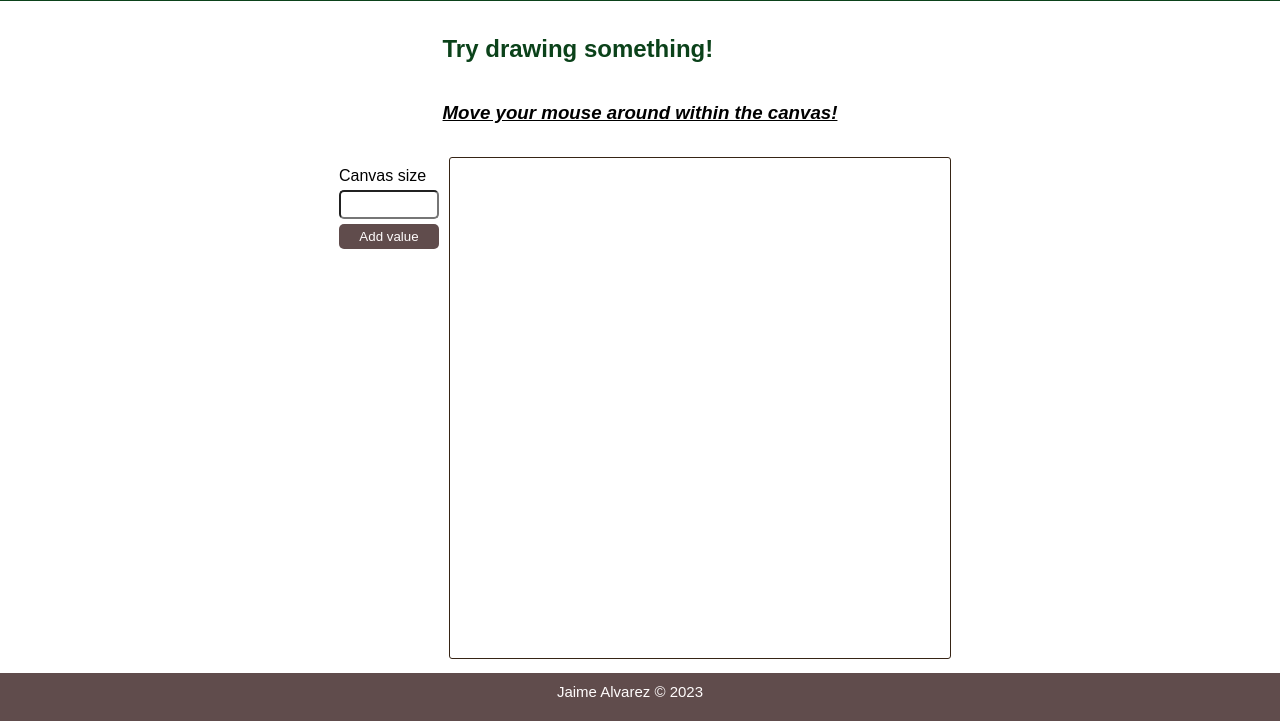
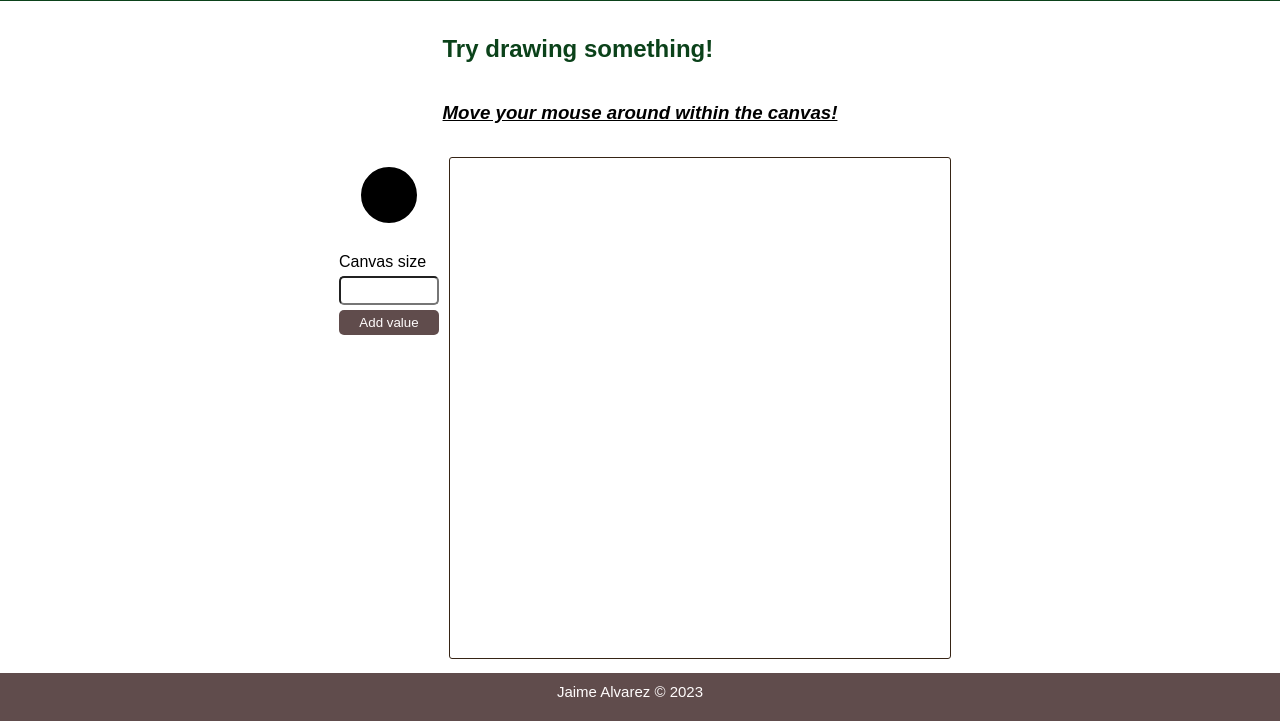
Before and after one commit to Jaime-alv/psychedelicPotato, a website: page index.html in a window 1280 px wide. Shown: the part 79-800 px from the top of the page. Drawn offline with Linux system fonts and the light colour scheme.

Commit message:
Add user feedback with current colour
Display which colour is going to be used as background colour when
hovering the mouse.

```diff
--- a/index.html
+++ b/index.html
@@ -25,6 +25,9 @@
             </div>
             <div class="grid-container">
                 <aside class="information">
+                    <div class="current-colour">
+
+                    </div>
                     <form class="user-input">
                         <label for="submit-text">Canvas size</label>
                         <input type="text" class="submit-text">
--- a/src/javascript/index.js
+++ b/src/javascript/index.js
@@ -1,18 +1,19 @@
 const gridContainer = document.querySelector(".grid-canvas");
 const CANVAS_SIZE = 500;
-function createGridItem(gridSize) {
+const DEFAULT_BACKGROUND_COLOUR = "black";
+function createGridItem(gridSize, backgroundColor = DEFAULT_BACKGROUND_COLOUR) {
     console.log(gridSize);
     let gridItemSize = `${gridSize}px`;
     let gridItem = document.createElement("div");
     gridItem.classList.add("grid");
     gridItem.setAttribute("style", `width: ${gridItemSize}; height: ${gridItemSize};`);
     gridItem.addEventListener("mouseenter", () => {
-        gridItem.style.backgroundColor = "black";
+        gridItem.style.backgroundColor = backgroundColor;
     });
     gridContainer.appendChild(gridItem);
 }
 function calculateGridItemSizePercentage(gridItems = 16) {
-    let pixels = (CANVAS_SIZE / gridItems);
+    let pixels = CANVAS_SIZE / gridItems;
     return pixels;
 }
 function setCanvasSize() {
@@ -27,6 +28,11 @@ function displayGridItems(gridCount = 16) {
         createGridItem(gridItemSize);
     }
 }
+function displayCurrentBackgroundColour(backgroundColor) {
+    const currentColour = document.querySelector(".current-colour");
+    currentColour.style.backgroundColor = backgroundColor;
+}
 setCanvasSize();
+displayCurrentBackgroundColour(DEFAULT_BACKGROUND_COLOUR);
 displayGridItems(16);
 //# sourceMappingURL=index.js.map
--- a/style.css
+++ b/style.css
@@ -120,3 +120,18 @@ input.submit-button:hover {
     background-color: #eac784;
     color: #0b421a;
 }
+
+aside{
+    display: flex;
+    flex-direction: column;
+    gap: 20px;
+    align-items: center;
+    padding-top: 10px;
+}
+
+.current-colour {
+    height: 50px;
+    width: 50px;
+    border-radius: 50px;
+    border: 3px solid black;
+}
```
Also changed, not shown: src/typescript/index.ts (+12 -5 lines), 1 other file.
